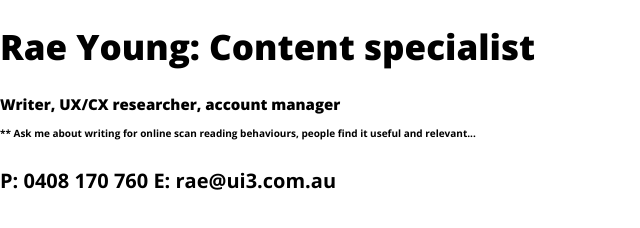
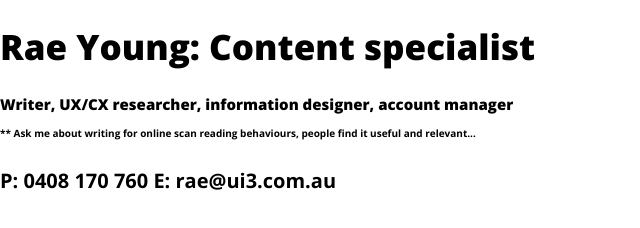
Before and after one commit to R-seewhathappens/ry_cv, a plain HTML site: page index.html in a window 1280 px wide. Shown: the whole page, without its empty margins (0-640 px from the left). Drawn offline with nearby package versions, Linux system fonts and the light colour scheme.

Commit message:
added information designer to title

```diff
--- a/index.html
+++ b/index.html
@@ -6,7 +6,7 @@
 </head>
 <body>
 	<h1>Rae Young: Content specialist</h1>
-	<h2>Writer, UX/CX researcher, account manager</h2>
+	<h2>Writer, UX/CX researcher, information designer, account manager</h2>
 
 	<h3>** Ask me about writing for online scan reading behaviours, people find it useful and relevant...</h3>
 
```
